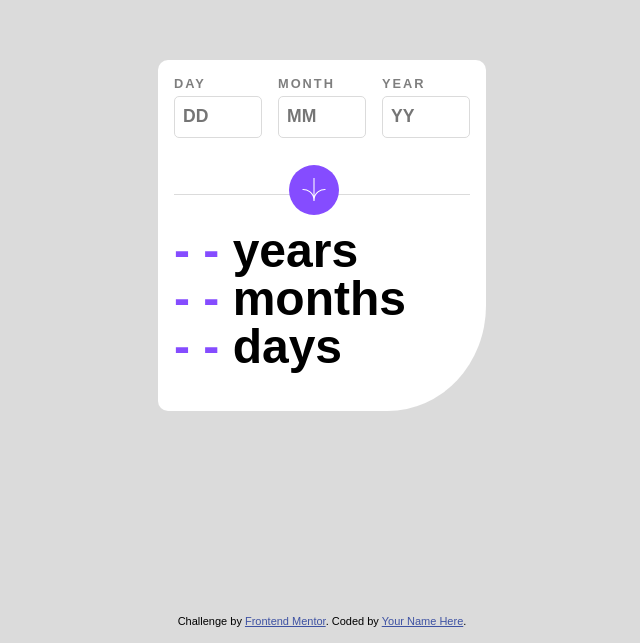
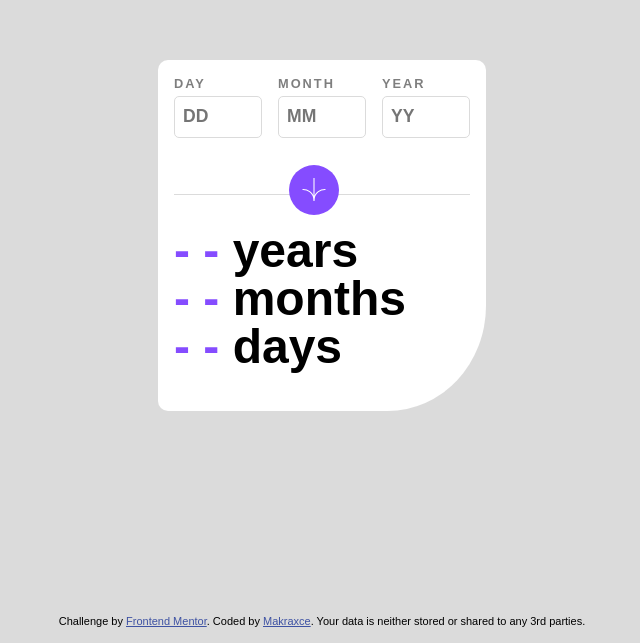
Before and after one commit to Makraxc/Frontend-Mentor-3, a plain HTML site: page age-calculator-app-main/index.html in a window 1280 px wide. Shown: the part 173-816 px from the top of the page, without its empty margins (318-958 px from the left). Drawn offline with Linux system fonts and the light colour scheme.

Commit message:
Update index.html

```diff
--- a/age-calculator-app-main/index.html
+++ b/age-calculator-app-main/index.html
@@ -71,7 +71,7 @@
       Challenge by
       <a href="https://www.frontendmentor.io?ref=challenge" target="_blank"
         >Frontend Mentor</a
-      >. Coded by <a href="#">Your Name Here</a>.
+      >. Coded by <a href="#">Makraxce</a>. Your data is neither stored or shared to any 3rd parties.
     </div>
     <script src="script.js"></script>
   </body>
```
